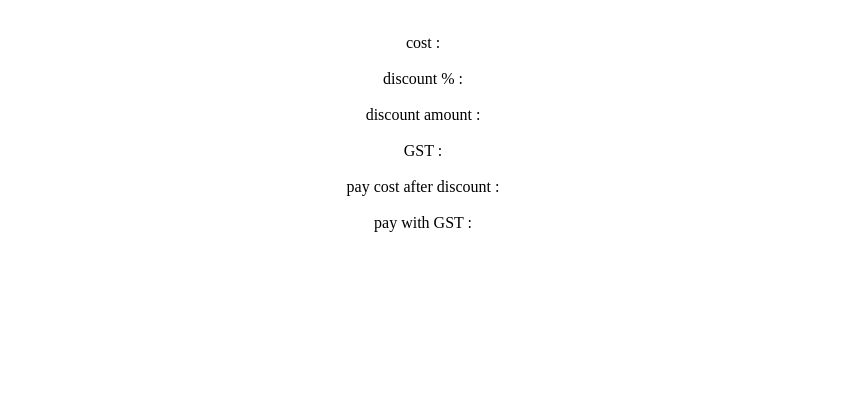
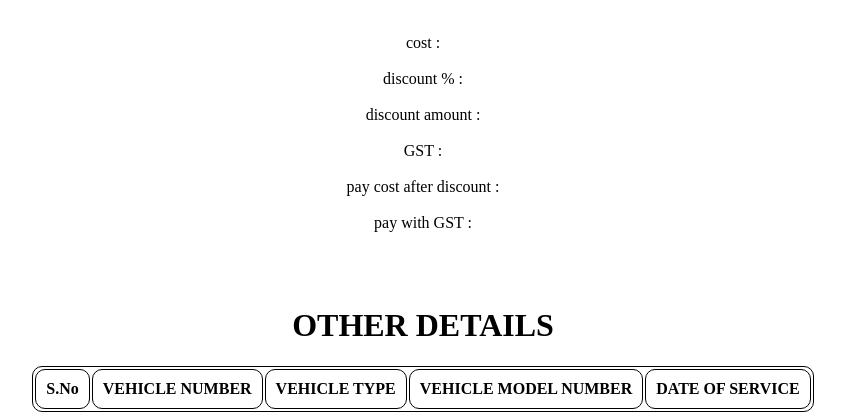
Before and after one commit to subamahes/vehicle_repair_api, a Flask app: page /bill in a window 1280 px wide. Shown: the part 396-816 px from the top of the page, without its empty margins (217-1062 px from the left). Before the commit the page ends 628 px from the top, so only its background shows below. Run offline with Flask 3, Linux system fonts and the light colour scheme; lists and menus that the app fills with data are empty.

Commit message:
add bill page for new bills and change the title

```diff
--- a/vehicle-api/web/vehicle/api/home.py
+++ b/vehicle-api/web/vehicle/api/home.py
@@ -29,3 +29,7 @@
 @blueprint.route('/bill', methods=['GET'])
 def bill():
     return render_template('bill.html')
+
+@blueprint.route('/bill-first', methods=['GET'])
+def bill_first():
+    return render_template('bill_new.html')
--- a/vehicle-api/web/vehicle/api/templates/bill.html
+++ b/vehicle-api/web/vehicle/api/templates/bill.html
@@ -1,43 +1,65 @@
 <!DOCTYPE html>
 <html>
 <head>
-	<title>JavaScript to Python Example</title>
+	<title>vehicle repair and management</title>
 	<script src="https://ajax.googleapis.com/ajax/libs/jquery/3.5.1/jquery.min.js"></script>
 </head>
 <style>
 	p{
 	   display: inline;
 	}
+	table, th, td {
+		border: 1px solid black;
+		border-radius: 10px;
+	}
+	th, td{
+		padding-top: 10px;
+		padding-bottom: 10px;
+		padding-left: 10px;
+		padding-right: 10px;
+	}
  </style>
 <script>
 	window.onload = function() {
+
 		var response = JSON.parse(localStorage.getItem("response"));
 		console.log(response);
-		var bill = localStorage.getItem('bill');
 
-		document.getElementById('vehicle_number1').innerHTML = response[0][0].base_details.vehicle_number;
-		document.getElementById('vehicle_type1').innerHTML = response[0][0].base_details.vehicle_type;
-		document.getElementById('vehicle_model_number1').innerHTML = response[0][0].base_details.vehicle_model_number;
-		document.getElementById('vehicle_owner_name1').innerHTML = response[0][0].base_details.vehicle_owner_name;
-		document.getElementById('phone_number1').innerHTML = response[0][0].base_details.phone_number;
-		document.getElementById('date_of_service1').innerHTML = response[0][1].date_of_service;
+		var vehicle_number = localStorage.getItem('vehicle_number');
+
 
 		document.getElementById('cost').innerHTML = response[1].cost;
 		document.getElementById('gst').innerHTML = response[1].gst;
 		document.getElementById('pay_with_GST').innerHTML = response[1].pay_with_GST;
-		console.log(bill);
-		if(bill == 1){
-			document.getElementById('discount').innerHTML = response[1].discount;
-			document.getElementById('discount_amt').innerHTML = response[1].discount_amt;
-			document.getElementById('pay_cost_after_discount').innerHTML = response[1].pay_cost_after_discount;
+		document.getElementById('discount').innerHTML = response[1].discount;
+		document.getElementById('discount_amt').innerHTML = response[1].discount_amt;
+		document.getElementById('pay_cost_after_discount').innerHTML = response[1].pay_cost_after_discount;
 
+		document.getElementById('vehicle_number1').innerHTML = response[0][0].vehicle_number;
+		document.getElementById('vehicle_type1').innerHTML = response[0][0].vehicle_type;
+		document.getElementById('vehicle_model_number1').innerHTML = response[0][0].vehicle_model_number;
+		document.getElementById('vehicle_owner_name1').innerHTML = response[0][0].vehicle_owner_name;
+		document.getElementById('phone_number1').innerHTML = response[0][0].phone_number;
+		document.getElementById('date_of_service1').innerHTML = response[0][0].date_of_service;
+
+
+		var table = document.getElementById("myTable");
+		var i=1
+		for (let x of response[0]) {
+			console.log(x.vehicle_model_number)
+			var row = table.insertRow(i);
+			var cell1 = row.insertCell(0);
+			var cell2 = row.insertCell(1);
+			var cell3 = row.insertCell(2);
+			var cell4 = row.insertCell(3);
+			var cell5 = row.insertCell(4);
+			cell1.innerHTML = x.vehicle_id;
+			cell2.innerHTML = x.vehicle_number;
+			cell3.innerHTML = x.vehicle_type;
+			cell4.innerHTML = x.vehicle_model_number;
+			cell5.innerHTML = x.date_of_service;
+			i = i +1
 		}
-		else{
-			document.getElementById('discount').innerHTML = 0;
-			document.getElementById('discount_amt').innerHTML = 0;
-			document.getElementById('pay_cost_after_discount').innerHTML = response[1].cost;
-		}
-
 
 	};
   </script>
@@ -63,6 +85,28 @@
 	<p>pay with GST : </p> <p id="pay_with_GST"></p><br><br>
 
 	<br>
+	<br>
+	<h1>OTHER DETAILS</h1>
+	<table id="myTable">
+		<tr>
+			<TH>
+				S.No
+			</TH>
+			<th>
+				VEHICLE NUMBER
+			</th>
+			<th>
+				VEHICLE TYPE
+			</th>
+			<th>
+				VEHICLE MODEL NUMBER
+			</th>
+			<th>
+				DATE OF SERVICE
+			</th>
+		</tr>
+
+	</table>
 		</center>
 
 </body>
--- a/vehicle-api/web/vehicle/api/templates/index.html
+++ b/vehicle-api/web/vehicle/api/templates/index.html
@@ -1,7 +1,7 @@
 <!DOCTYPE html>
 <html>
 <head>
-	<title>JavaScript to Python Example</title>
+	<title>vehicle repair and management</title>
 	<script src="https://ajax.googleapis.com/ajax/libs/jquery/3.5.1/jquery.min.js"></script>
 </head>
 <style>
--- a/vehicle-api/web/vehicle/api/templates/register.html
+++ b/vehicle-api/web/vehicle/api/templates/register.html
@@ -1,7 +1,7 @@
 <!DOCTYPE html>
 <html>
 <head>
-	<title>JavaScript to Python Example</title>
+	<title>vehicle repair and management</title>
 	<script src="https://ajax.googleapis.com/ajax/libs/jquery/3.5.1/jquery.min.js"></script>
 </head>
 <style>
--- a/vehicle-api/web/vehicle/api/templates/services.html
+++ b/vehicle-api/web/vehicle/api/templates/services.html
@@ -1,7 +1,7 @@
 <!DOCTYPE html>
 <html>
 <head>
-	<title>JavaScript to Python Example</title>
+	<title>vehicle repair and management</title>
 	<script src="https://ajax.googleapis.com/ajax/libs/jquery/3.5.1/jquery.min.js"></script>
 </head>
 <style>
@@ -104,7 +104,7 @@
 			success: function(response) {
 				console.log(response);
 				localStorage.setItem("response", JSON.stringify(response));
-				location.href="http://127.0.0.1:5000/bill"
+				location.href="http://127.0.0.1:5000/bill-first"
 			},
 			error: function(error) {
 				console.log(error);
```
Also changed, not shown: vehicle-api/web/vehicle/api/templates/bill_new.html (added, +59 -0 lines), vehicle-api/web/vehicle/repository/customer_details.py (+7 -14 lines).
